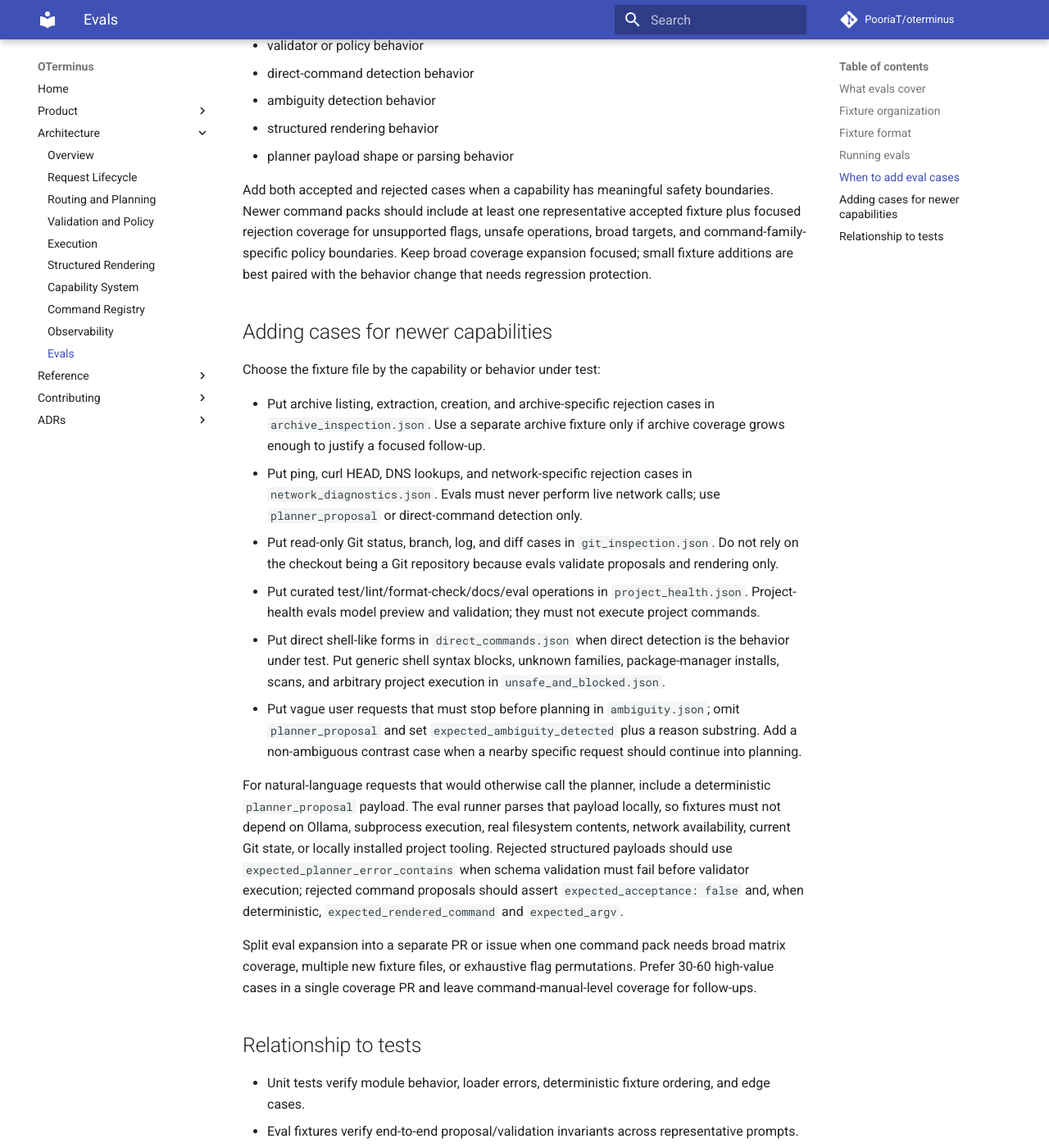
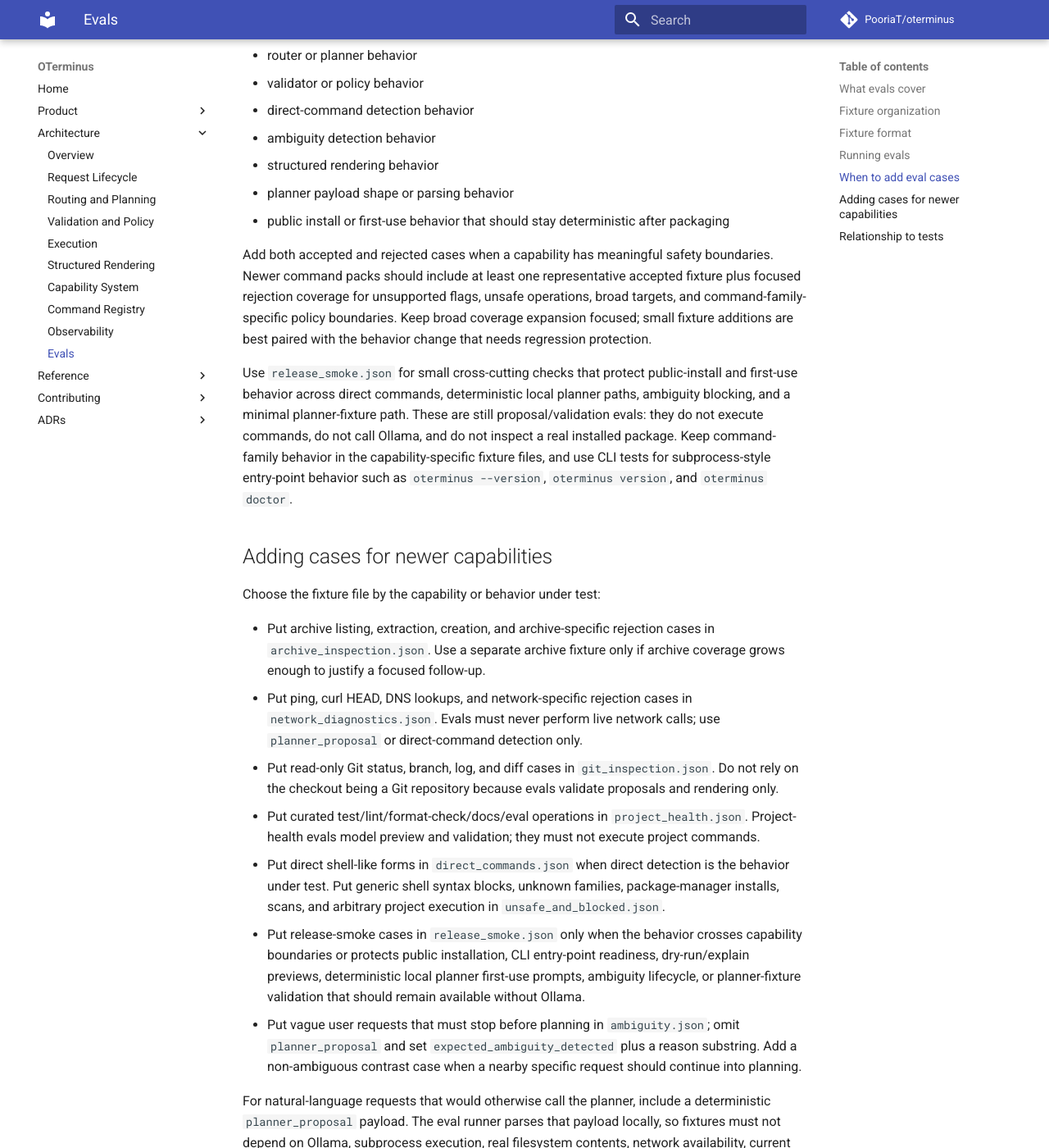
Before and after one commit to PooriaT/oterminus, an MkDocs documentation site: the page built from docs/architecture/evals.md, in a window 1280 px wide and 1400 px high, scrolled down 2808 px. Shown: the whole window at 82% size. Built offline with MkDocs 1.6.1 and Material for MkDocs 9.7.7, drawn with Linux system fonts in a browser that asks for light colours; comment, search, counter and statistics services are not loaded; some of the changed text lies outside the part shown.

Commit message:
Add release smoke eval coverage and docs

```diff
--- a/docs/architecture/evals.md
+++ b/docs/architecture/evals.md
@@ -43,15 +43,16 @@ Files are organized by capability or behavior:
 | `planner_normalization.json` | Planner parsing, normalization, and direct-command boundary behavior. |
 | `process_inspection.json` | Process listing and matching behavior. |
 | `project_health.json` | Curated project test, lint, format, docs, and eval operations. |
+| `release_smoke.json` | Cross-cutting public install and first-use proposal/validation smoke flows. |
 | `system_inspection.json` | System inspection commands and environment-safety behavior. |
 | `text_inspection.json` | Text/statistical inspection commands. |
 | `unsafe_and_blocked.json` | Shell syntax, dangerous commands, unknown families, and policy blocks. |
 
 Fixture IDs must be unique across all files. Prefer readable IDs prefixed with the capability or
-behavior under test, such as `network-...`, `project-health-...`, `direct-...`, `planner-...`, or
-`ambiguity-...`. Keep unsafe or rejected behavior grouped intentionally in the capability file when
-it is capability-specific, or in `unsafe_and_blocked.json` when it exercises generic policy or shell
-syntax blocking.
+behavior under test, such as `network-...`, `project-health-...`, `release-...`, `direct-...`,
+`planner-...`, or `ambiguity-...`. Keep unsafe or rejected behavior grouped intentionally in the
+capability file when it is capability-specific, or in `unsafe_and_blocked.json` when it exercises
+generic policy or shell syntax blocking.
 
 The eval loader reads every `*.json` file in sorted filename order and preserves per-file case order.
 That ordering is deterministic and is covered by unit tests.
@@ -94,12 +95,20 @@ Add or update fixture cases when any of the following change:
 - ambiguity detection behavior
 - structured rendering behavior
 - planner payload shape or parsing behavior
+- public install or first-use behavior that should stay deterministic after packaging
 
 Add both accepted and rejected cases when a capability has meaningful safety boundaries. Newer
 command packs should include at least one representative accepted fixture plus focused rejection
 coverage for unsupported flags, unsafe operations, broad targets, and command-family-specific policy
 boundaries. Keep broad coverage expansion focused; small fixture additions are best paired with the
 behavior change that needs regression protection.
+
+Use `release_smoke.json` for small cross-cutting checks that protect public-install and first-use
+behavior across direct commands, deterministic local planner paths, ambiguity blocking, and a minimal
+planner-fixture path. These are still proposal/validation evals: they do not execute commands, do not
+call Ollama, and do not inspect a real installed package. Keep command-family behavior in the
+capability-specific fixture files, and use CLI tests for subprocess-style entry-point behavior such
+as `oterminus --version`, `oterminus version`, and `oterminus doctor`.
 
 ## Adding cases for newer capabilities
 
@@ -118,6 +127,10 @@ Choose the fixture file by the capability or behavior under test:
 - Put direct shell-like forms in `direct_commands.json` when direct detection is the behavior under
   test. Put generic shell syntax blocks, unknown families, package-manager installs, scans, and
   arbitrary project execution in `unsafe_and_blocked.json`.
+- Put release-smoke cases in `release_smoke.json` only when the behavior crosses capability
+  boundaries or protects public installation, CLI entry-point readiness, dry-run/explain previews,
+  deterministic local planner first-use prompts, ambiguity lifecycle, or planner-fixture validation
+  that should remain available without Ollama.
 - Put vague user requests that must stop before planning in `ambiguity.json`; omit
   `planner_proposal` and set `expected_ambiguity_detected` plus a reason substring. Add a
   non-ambiguous contrast case when a nearby specific request should continue into planning.
@@ -138,5 +151,7 @@ single coverage PR and leave command-manual-level coverage for follow-ups.
 
 - Unit tests verify module behavior, loader errors, deterministic fixture ordering, and edge cases.
 - Eval fixtures verify end-to-end proposal/validation invariants across representative prompts.
+- Release-smoke CLI tests cover entry-point behavior that the eval harness does not model, including
+  version and doctor commands.
 - CI runs `poetry run oterminus-evals` alongside tests, lint, formatting, docs, and generated-doc
   checks.
```
Also changed, not shown: docs/contributing.md (+13 -7 lines), docs/release.md (+5 -0 lines), 6 other files.
